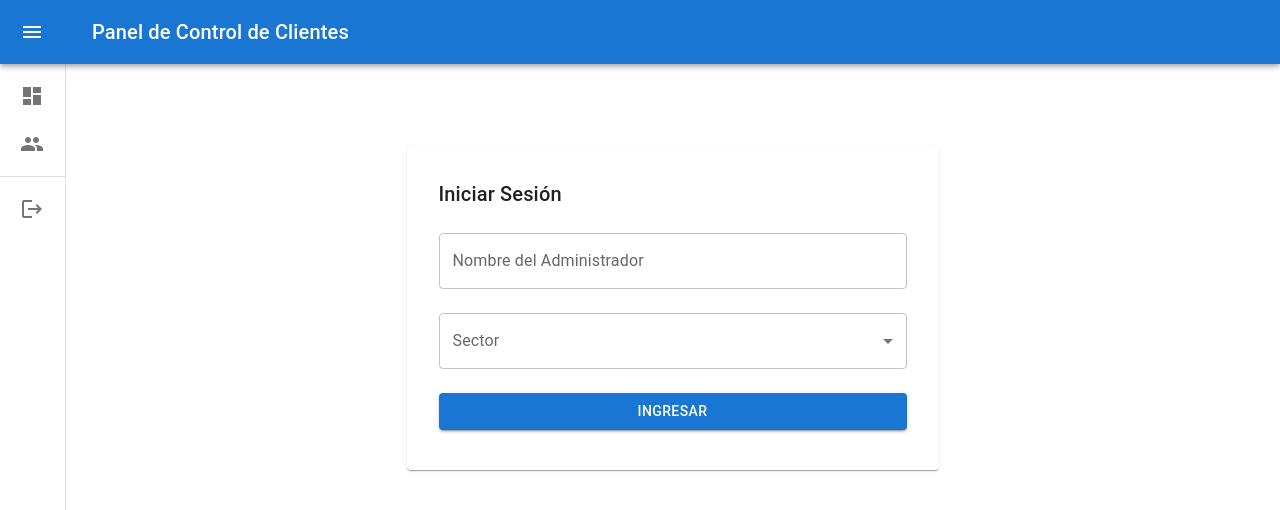
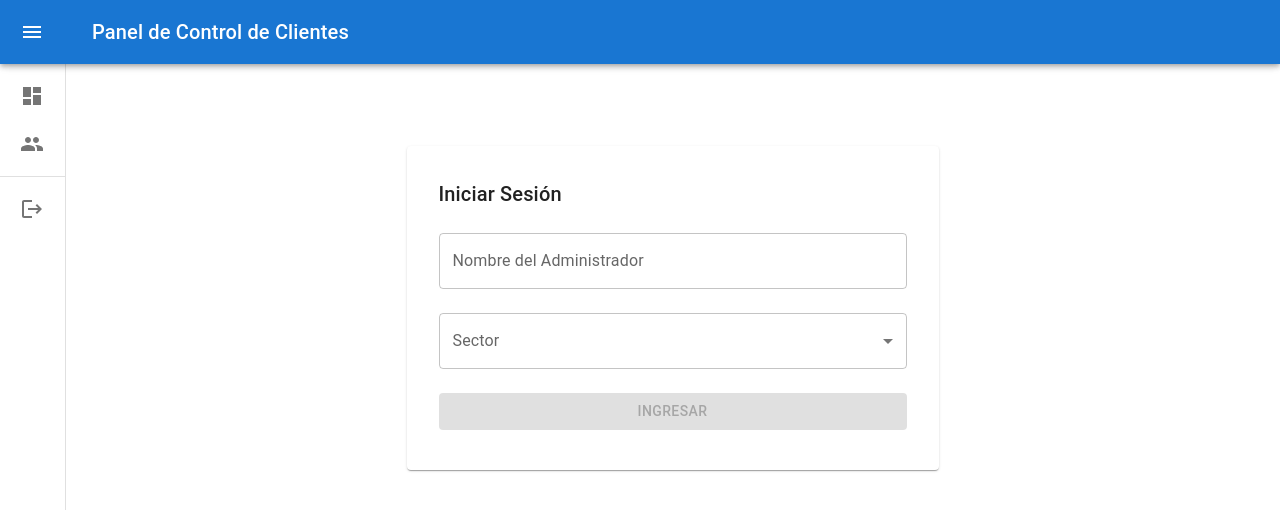
Before and after one commit to DiegoFedericoGabrielRobles/pv_tp_integrador_grupo5, a React (Vite) app in the folder Trabajo_Final_Integrador/: page /login in a window 1280 px wide. Shown: the top 510 px of the page. Built offline with nearby package versions, Linux system fonts and the light colour scheme.

Commit message:
actualización login

```diff
--- a/Trabajo_Final_Integrador/src/views/Login.jsx
+++ b/Trabajo_Final_Integrador/src/views/Login.jsx
@@ -34,7 +34,7 @@ export const Login = () => {
     };
 
     return (
-          <Card sx={{ maxWidth: 500, margin: "50px auto", padding: 2 }}>
+        <Card sx={{ maxWidth: 500, margin: "50px auto", padding: 2 }}>
             <CardContent>
 
                 <Typography variant="h6" gutterBottom> Iniciar Sesión </Typography>
@@ -61,6 +61,7 @@ export const Login = () => {
                     fullWidth
                     sx={{ mt: 2 }}
                     onClick={ingresar}
+                    disabled={nombre === "" || sector === ""}
                 >
                     Ingresar
                 </Button>
```
